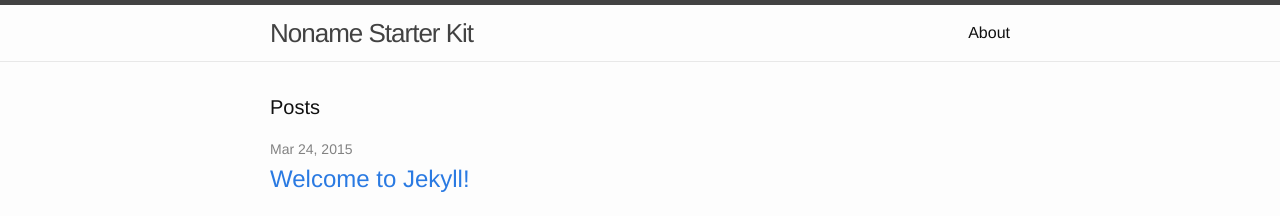
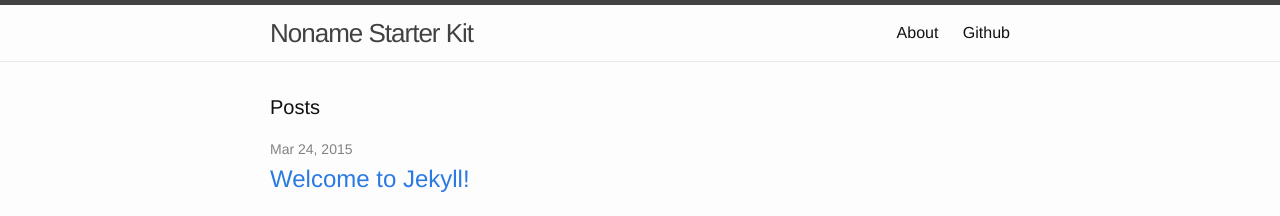
Before and after one commit to muslih/Framework-1, a Jekyll site: the page built from index.html, in a window 1280 px wide. Shown: the top 216 px of the page. Built offline with Jekyll 4.4.1, drawn with Linux system fonts in a browser that asks for light colours.

Commit message:
update head & header

```diff
--- a/_includes/head.html
+++ b/_includes/head.html
@@ -6,6 +6,6 @@
     <title>{% if page.title %}{{ page.title }}{% else %}{{ site.title }}{% endif %}</title>
     <meta name="description" content="{{ site.description }}">
 
-    <link rel="stylesheet" href="{{ "./css/main.css" | prepend: site.baseurl }}">
+    <link rel="stylesheet" href="{{ "/css/main.css" | prepend: site.baseurl }}">
     <link rel="canonical" href="{{ page.url | replace:'index.html','' | prepend: site.baseurl | prepend: site.url }}">
 </head>
--- a/_includes/header.html
+++ b/_includes/header.html
@@ -19,6 +19,7 @@
           <a class="page-link" href="{{ page.url | prepend: site.baseurl }}">{{ page.title }}</a>
           {% endif %}
         {% endfor %}
+        <a class="page-link" href="https://github.com/muslih/noname">Github</a>
       </div>
     </nav>
 
```
